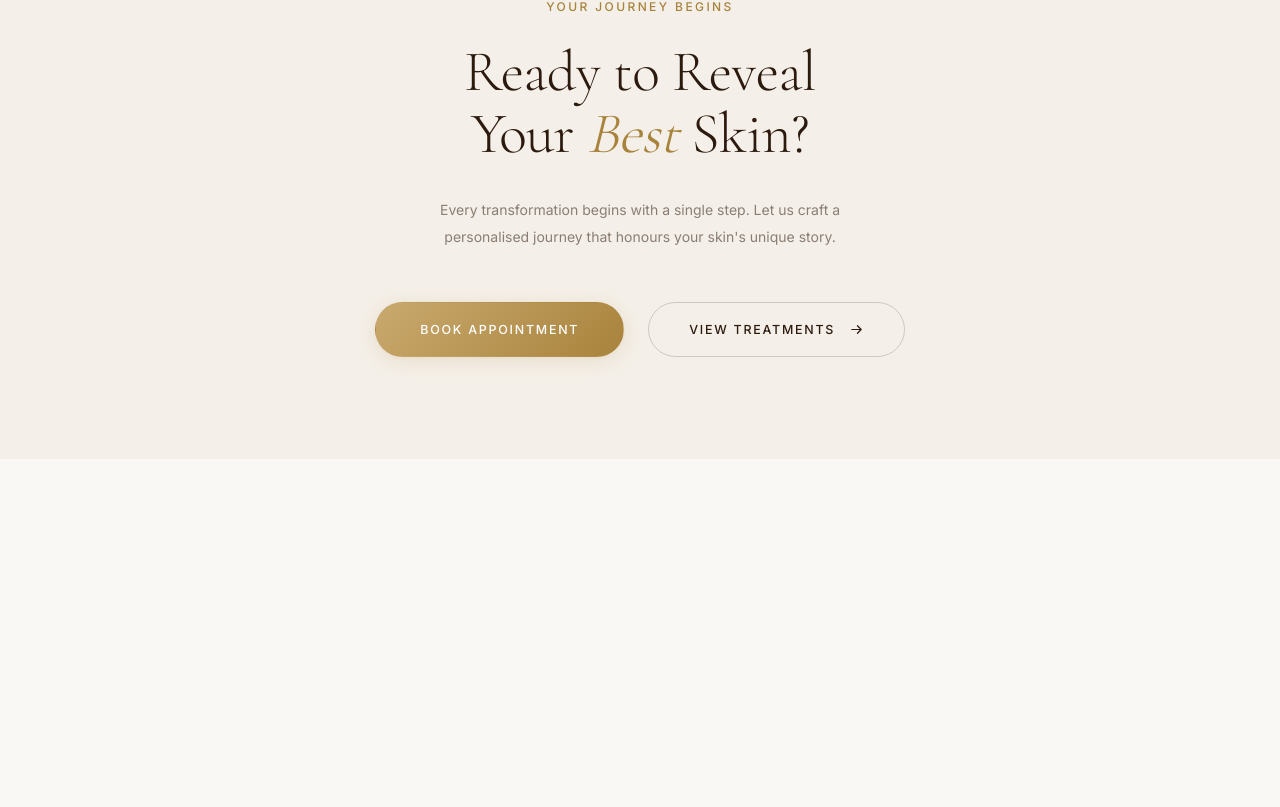
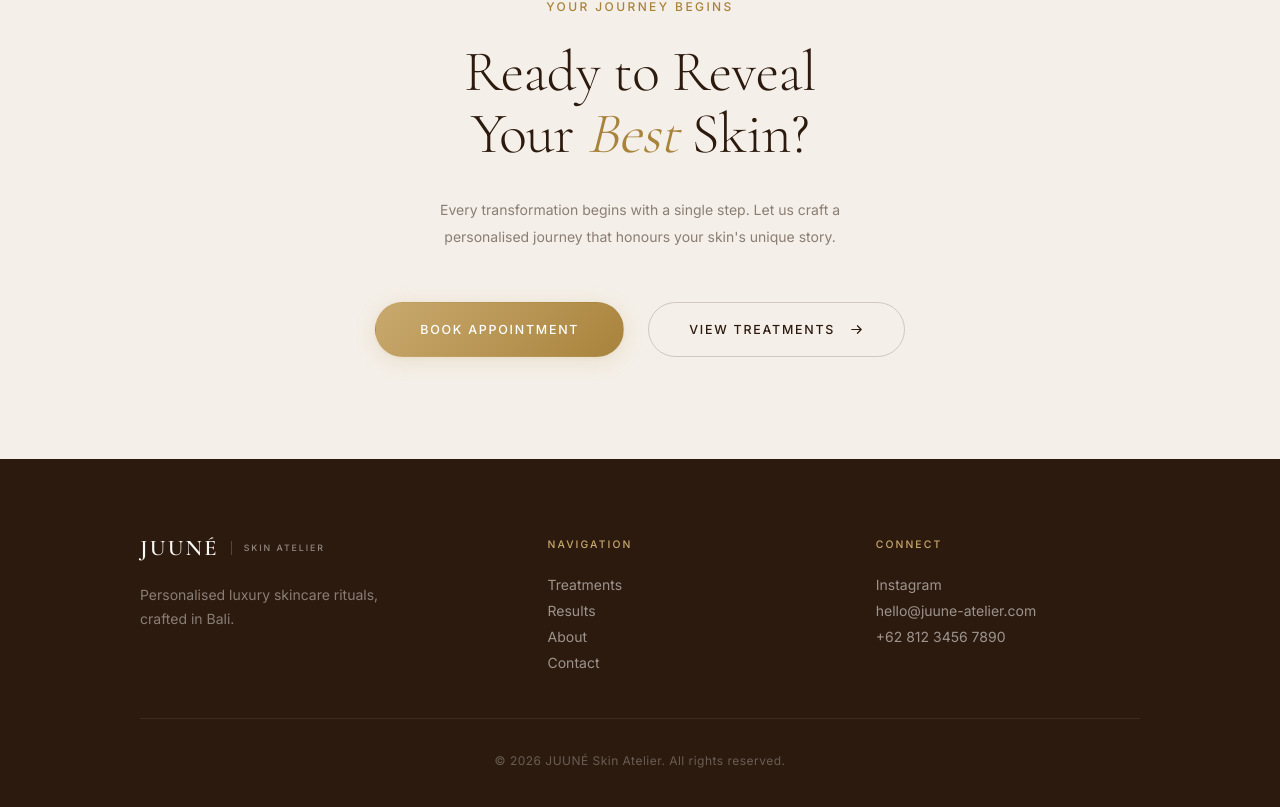
Before and after one commit to aetheramizu/JUUNE-Skin-Atelier, a Next.js app: page / in a window 1280 px wide. Shown: the part 8786-9593 px from the top of the page. Before the commit the page ends 9245 px from the top, so only its background shows below. Built offline with nearby package versions, Linux system fonts and the light colour scheme.

Commit message:
feat: implement luxury footer section

```diff
--- a/app/page.tsx
+++ b/app/page.tsx
@@ -6,6 +6,7 @@ import Testimonials from "../components/Testimonials"
 import AboutDoctor from "../components/AboutDoctor"
 import ClinicExperience from "../components/ClinicExperience"
 import FinalCTA from "../components/FinalCTA"
+import Footer from "../components/Footer"
 
 export default function Home() {
   return (
@@ -20,6 +21,7 @@ export default function Home() {
         <ClinicExperience />
         <FinalCTA />
       </main>
+      <Footer />
     </>
   )
 }
--- /dev/null
+++ b/components/Footer.tsx
@@ -0,0 +1,223 @@
+"use client";
+
+import React from "react";
+
+/* ─────────────────────────────────────────────────────────────
+   JUUNÉ Skin Atelier — Footer
+   • Dark warm brown background — visual closure
+   • Inverted cream/gold typography
+   • Minimal 3-column layout (brand, nav, connect)
+   • Copyright bar with warm hairline divider
+   • 100% design-system tokens
+───────────────────────────────────────────────────────────── */
+
+/* ── Nav & Social Data ───────────────────────────────────── */
+const NAV_LINKS = [
+  { label: "Treatments", href: "#treatments" },
+  { label: "Results", href: "#results" },
+  { label: "About", href: "#about" },
+  { label: "Contact", href: "#contact" },
+] as const;
+
+const CONNECT_LINKS = [
+  { label: "Instagram", href: "https://instagram.com/juune.atelier", external: true },
+  { label: "hello@juune-atelier.com", href: "mailto:hello@juune-atelier.com", external: false },
+  { label: "+62 812 3456 7890", href: "tel:+6281234567890", external: false },
+] as const;
+
+/* ── Component ───────────────────────────────────────────── */
+export default function Footer(): React.ReactElement {
+  return (
+    <footer
+      aria-label="Site footer"
+      style={{
+        backgroundColor: "var(--color-text-heading)",
+        paddingTop: "clamp(4rem, 6vw, 6rem)",
+        paddingBottom: "clamp(2rem, 4vw, 3rem)",
+      }}
+    >
+      <div
+        style={{
+          width: "100%",
+          maxWidth: "1080px",
+          margin: "0 auto",
+          paddingLeft: "clamp(1.5rem, 5vw, 2.5rem)",
+          paddingRight: "clamp(1.5rem, 5vw, 2.5rem)",
+        }}
+      >
+        {/* ── 3-Column Grid ──────────────────────────────── */}
+        <div className="footer-grid">
+          {/* Left — Brand ────────────────────────────────── */}
+          <div>
+            {/* Logo — mirrors Navbar, inverted */}
+            <a
+              href="#"
+              aria-label="JUUNÉ Skin Atelier — home"
+              style={{
+                display: "inline-flex",
+                alignItems: "center",
+                gap: "0.75rem",
+                textDecoration: "none",
+                marginBottom: "var(--space-6)",
+              }}
+            >
+              <span
+                style={{
+                  fontFamily: "var(--font-display)",
+                  fontSize: "1.4rem",
+                  fontWeight: 700,
+                  letterSpacing: "0.1em",
+                  color: "var(--color-bg-base)",
+                  textTransform: "uppercase" as const,
+                  lineHeight: 1,
+                }}
+              >
+                JUUNÉ
+              </span>
+              <span
+                style={{
+                  width: "1px",
+                  height: "14px",
+                  background: "rgba(250, 248, 245, 0.2)",
+                }}
+                aria-hidden="true"
+              />
+              <span
+                style={{
+                  fontFamily: "var(--font-body)",
+                  fontSize: "0.55rem",
+                  fontWeight: 500,
+                  letterSpacing: "0.22em",
+                  textTransform: "uppercase" as const,
+                  color: "rgba(250, 248, 245, 0.5)",
+                  lineHeight: 1,
+                  whiteSpace: "nowrap" as const,
+                }}
+              >
+                Skin Atelier
+              </span>
+            </a>
+
+            {/* Tagline */}
+            <p
+              style={{
+                fontFamily: "var(--font-body)",
+                fontSize: "var(--text-sm)",
+                lineHeight: "var(--leading-body)",
+                color: "rgba(250, 248, 245, 0.45)",
+                maxWidth: "18rem",
+              }}
+            >
+              Personalised luxury skincare rituals, crafted in Bali.
+            </p>
+          </div>
+
+          {/* Middle — Navigation ─────────────────────────── */}
+          <div>
+            <span className="footer-col-label">Navigation</span>
+            <nav
+              aria-label="Footer navigation"
+              style={{
+                display: "flex",
+                flexDirection: "column" as const,
+                gap: "var(--space-3)",
+              }}
+            >
+              {NAV_LINKS.map(({ label, href }) => (
+                <a
+                  key={label}
+                  href={href}
+                  className="footer-link"
+                >
+                  {label}
+                </a>
+              ))}
+            </nav>
+          </div>
+
+          {/* Right — Connect ─────────────────────────────── */}
+          <div>
+            <span className="footer-col-label">Connect</span>
+            <div
+              style={{
+                display: "flex",
+                flexDirection: "column" as const,
+                gap: "var(--space-3)",
+              }}
+            >
+              {CONNECT_LINKS.map(({ label, href, external }) => (
+                <a
+                  key={label}
+                  href={href}
+                  className="footer-link"
+                  {...(external ? { target: "_blank", rel: "noopener noreferrer" } : {})}
+                >
+                  {label}
+                </a>
+              ))}
+            </div>
+          </div>
+        </div>
+
+        {/* ── Copyright Bar ──────────────────────────────── */}
+        <div
+          style={{
+            borderTop: "1px solid rgba(250, 248, 245, 0.08)",
+            marginTop: "var(--space-12)",
+            paddingTop: "var(--space-8)",
+            textAlign: "center" as const,
+          }}
+        >
+          <p
+            style={{
+              fontFamily: "var(--font-body)",
+              fontSize: "var(--text-xs)",
+              color: "rgba(250, 248, 245, 0.3)",
+              letterSpacing: "0.04em",
+            }}
+          >
+            &copy; {new Date().getFullYear()} JUUNÉ Skin Atelier. All rights reserved.
+          </p>
+        </div>
+      </div>
+
+      {/* ── CSS ── */}
+      <style>{`
+        .footer-grid {
+          display: grid;
+          grid-template-columns: 1fr;
+          gap: clamp(2.5rem, 4vw, 3rem);
+        }
+        @media (min-width: 768px) {
+          .footer-grid {
+            grid-template-columns: 1.3fr 1fr 1fr;
+            gap: clamp(3rem, 5vw, 4rem);
+          }
+        }
+
+        .footer-col-label {
+          display: block;
+          font-family: var(--font-body);
+          font-size: 0.65rem;
+          font-weight: 500;
+          text-transform: uppercase;
+          letter-spacing: var(--tracking-widest);
+          color: var(--color-accent);
+          margin-bottom: var(--space-6);
+        }
+
+        .footer-link {
+          font-family: var(--font-body);
+          font-size: var(--text-sm);
+          color: rgba(250, 248, 245, 0.55);
+          text-decoration: none;
+          transition: color var(--duration-fast) var(--ease-smooth);
+          line-height: 1;
+        }
+        .footer-link:hover {
+          color: var(--color-accent);
+        }
+      `}</style>
+    </footer>
+  );
+}
```
